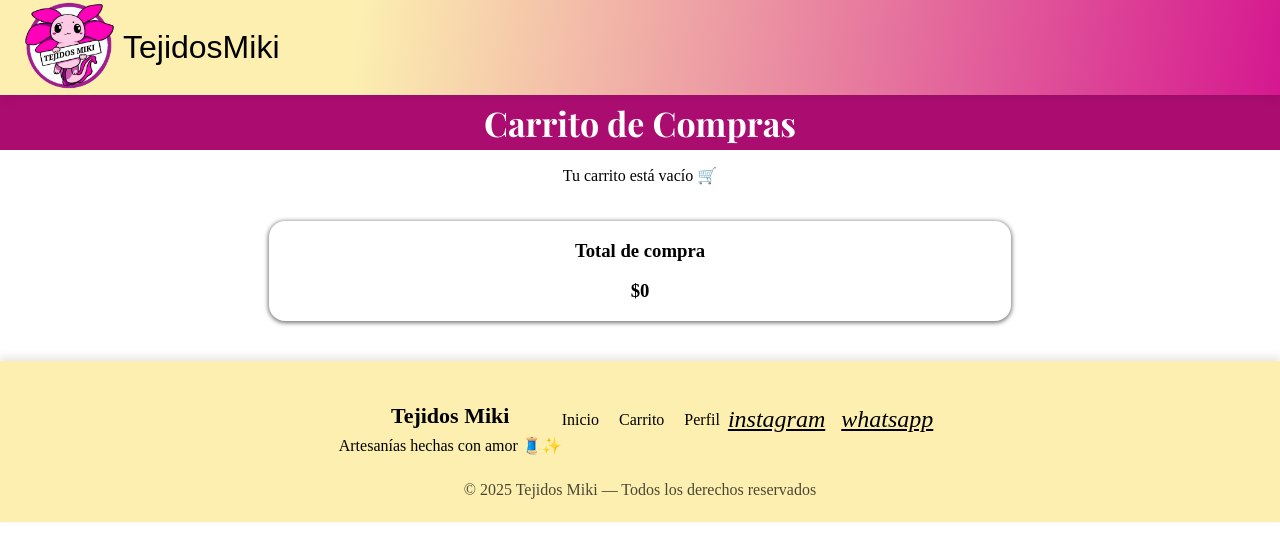
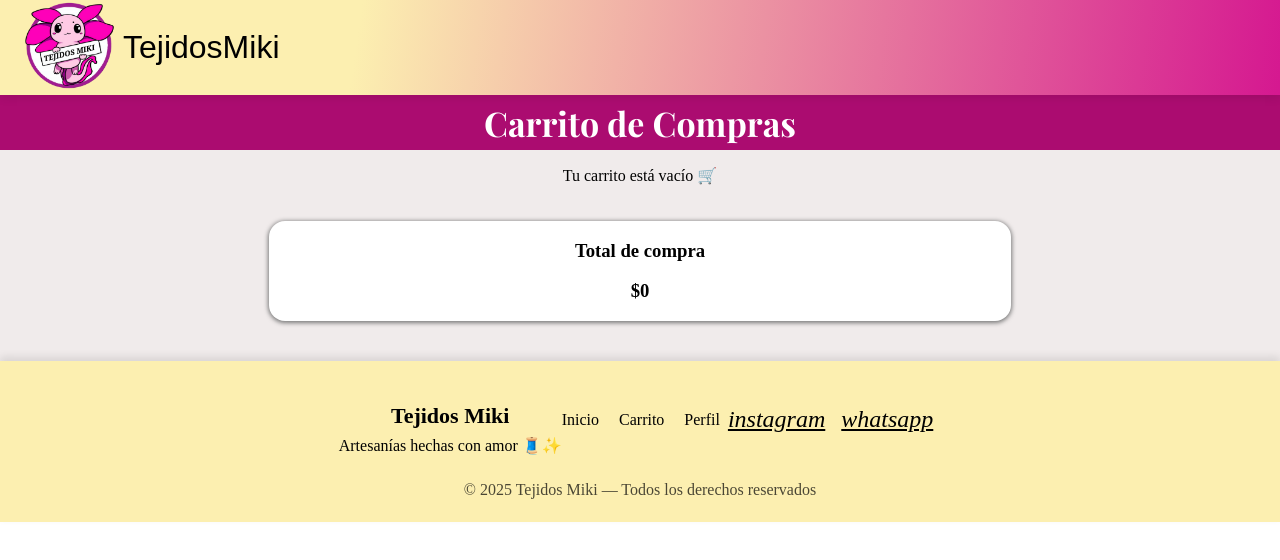
Before and after one commit to elu223/frontend, a React (Vite) app: page /carrito in a window 1280 px wide. Shown: the top 560 px of the page. Built offline with nearby package versions, Linux system fonts and the light colour scheme; a web font is replaced by a local one.

Commit message:
css de carrito

```diff
--- a/src/Componentes/Vista-Carrito/VistaCarrito.css
+++ b/src/Componentes/Vista-Carrito/VistaCarrito.css
@@ -2,7 +2,7 @@
 .Carrito-container {
   width: 100vw;
   height: auto;
-  background-color: #ffffff;
+  background-color: #f0ebeb;
 }
 .carrito {
     display: flex;
```
